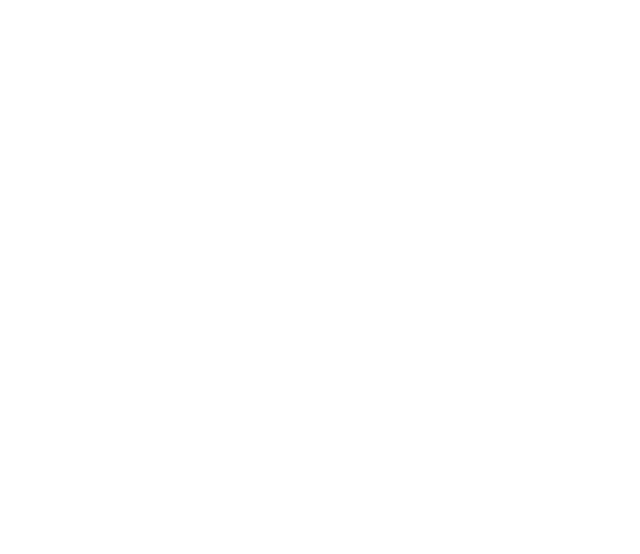
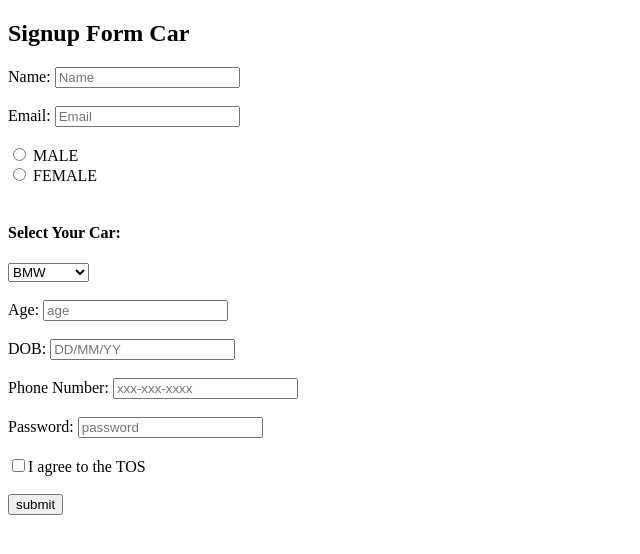
Before and after one commit to acciojob/signup-form-car-Amit-Kumar22, a website: page main.html in a window 1280 px wide. Shown: the whole page, without its empty margins (0-640 px from the left). Drawn offline with Linux system fonts and the light colour scheme.

Commit message:
created a submission

```diff
--- a/main.html
+++ b/main.html
@@ -8,6 +8,55 @@
 
 <body>
 	<!-- the entire body must be written by student -->
+	<h2>Signup Form Car</h2>
+	<form action="/action_page.php" method="post">
+		<label for="Name">Name:
+	    <input type="text" id="Name" placeholder="Name">
+				 </label>
+		<br><br>
+		<label for="Email">Email:
+	    <input type="text" id="Email" placeholder="Email">
+				 </label>
+		<br><br>
+		<label for="gender">
+	    <input type="radio" value="MALE" name="gender" id="gender"> MALE
+				 </label>
+		<br>
+		<label for="gender1">
+	    <input type="radio" value="FEMALE" name="gender" id="gender1"> FEMALE
+				 </label>
+		<br><br>
+		<h4>Select Your Car:</h4>
+		<select name="car">
+	    <option  value="BMW">BMW</option>
+			<option  value="Audi">Audi</option>
+			<option  value="Mercedez">Mercedez</option>
+				 </select>
+		<br><br>
+		<label for="age">Age:
+	    <input type="text"  id="gender" placeholder="age">
+				 </label>
+		<br><br>
+		<label for="dob">DOB:
+	    <input type="digit"  id="dob" placeholder="DD/MM/YY">
+				 </label>
+		<br><br>
+		<label for="number">Phone Number:
+	    <input type="text"  id="number" placeholder="xxx-xxx-xxxx">
+				 </label>
+		<br><br>
+		<label for="password">Password:
+	       <input type="password"  id="password" placeholder="password">
+				 </label>
+		<br>
+		<br>
+		<label for="checkbox">
+	    <input type="checkbox"   id="checkbox">I agree to the TOS
+				 </label>
+		<br>
+		<br>
+		<input type="submit" value="submit"></input>
+	</form>
     <script type="text/javascript" src="./script.js">
 </script>
 
```
